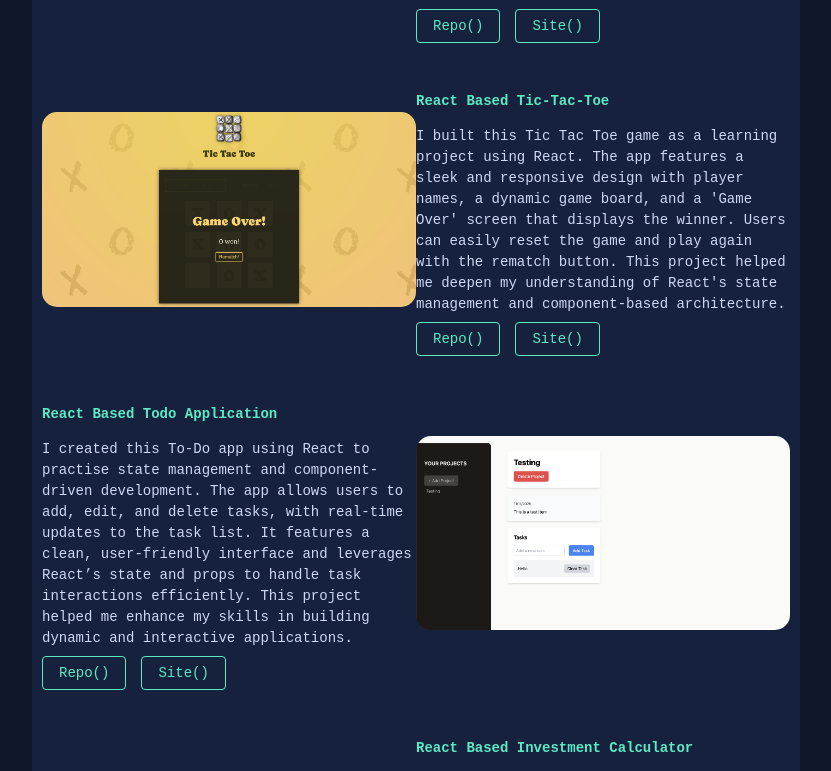
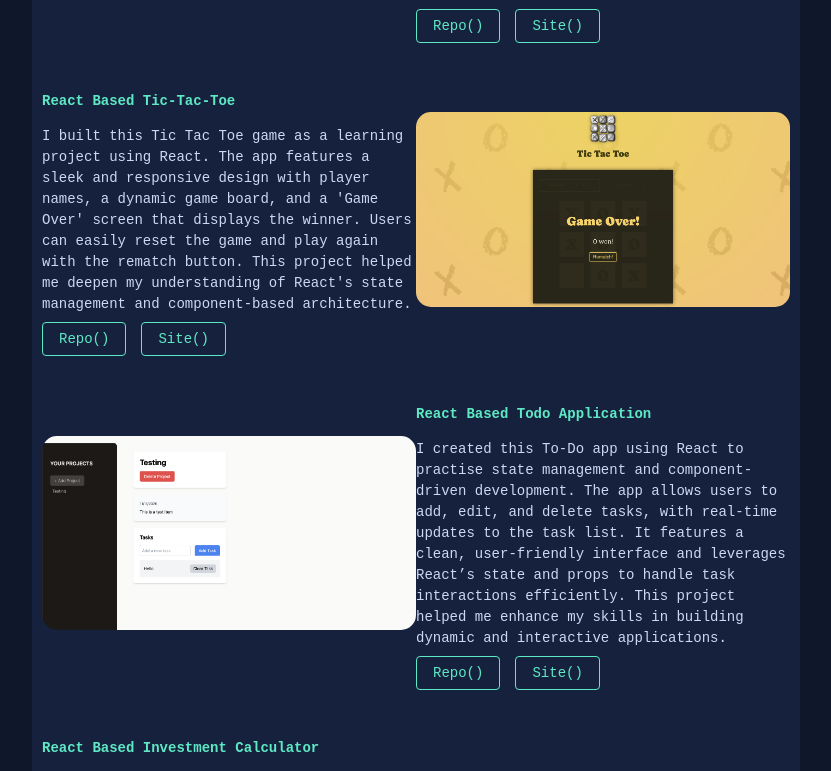
Before and after one commit to Malzacher/react-portfolio, a React (Vite) app: page / in a window 1280 px wide. Shown: the part 1769-2540 px from the top of the page, without its empty margins (224-1055 px from the left). Built offline with nearby package versions, Linux system fonts and the light colour scheme.

Commit message:
update order

```diff
--- a/components/Experience/Portfolio.jsx
+++ b/components/Experience/Portfolio.jsx
@@ -6,10 +6,10 @@ export default function Portfolio() {
     <div>
       <h2>02. Portfolio</h2>
       <Left title={"React Portfolio"} image={"/react-portfolio/React-Portfolio.png"} ghLink={"https://malzacher.github.io/react-portfolio/"} repoLink={"https://github.com/Malzacher/react-portfolio"}> I built this Tic Tac Toe game as a learning project using React. The app features a sleek and responsive design with player names, a dynamic game board, and a 'Game Over' screen that displays the winner. Users can easily reset the game and play again with the rematch button. This project helped me deepen my understanding of React's state management and component-based architecture. </Left>
-      <Left title={"React Based Tic-Tac-Toe"} image={"/react-portfolio/Tic-Tac-Toe.png"} ghLink={"#"} repoLink={"https://github.com/Malzacher/Tic-Tac-Toe"}> I built this Tic Tac Toe game as a learning project using React. The app features a sleek and responsive design with player names, a dynamic game board, and a 'Game Over' screen that displays the winner. Users can easily reset the game and play again with the rematch button. This project helped me deepen my understanding of React's state management and component-based architecture. </Left>
-      <Right title={"React Based Todo Application"} image={"/react-portfolio/Todo-Application.png"} ghLink={"#"} repoLink={"https://github.com/Malzacher/Tic-Tac-Toe"}> I created this To-Do app using React to practise state management and component-driven development. The app allows users to add, edit, and delete tasks, with real-time updates to the task list. It features a clean, user-friendly interface and leverages React’s state and props to handle task interactions efficiently. This project helped me enhance my skills in building dynamic and interactive applications.</Right>
-      <Left title={"React Based Investment Calculator"} image={"/react-portfolio/Investment-Calculator.png"} ghLink={"#"} repoLink={"https://github.com/Malzacher/React-Investment-Calculator-Project"}> I developed this Investment Calculator using React to help users estimate the growth of their investments over time. The app allows users to input details such as initial investment, annual contributions, expected return rate, and investment duration. It dynamically calculates and displays the yearly breakdown of investment value, interest earned, and total invested capital in an easy-to-read table. This project enhanced my skills in managing user inputs, performing real-time calculations, and rendering data dynamically in React. </Left>
-      <Right title={"Javascript True or False Game"} image={"/react-portfolio/True-Or-False.png"} ghLink={"https://malzacher.github.io/true-or-false/"} repoLink={"https://github.com/Malzacher/true-or-false"}> I created this To-Do app using React to practise state management and component-driven development. The app allows users to add, edit, and delete tasks, with real-time updates to the task list. It features a clean, user-friendly interface and leverages React’s state and props to handle task interactions efficiently. This project helped me enhance my skills in building dynamic and interactive applications.</Right>
+      <Right title={"React Based Tic-Tac-Toe"} image={"/react-portfolio/Tic-Tac-Toe.png"} ghLink={"#"} repoLink={"https://github.com/Malzacher/Tic-Tac-Toe"}> I built this Tic Tac Toe game as a learning project using React. The app features a sleek and responsive design with player names, a dynamic game board, and a 'Game Over' screen that displays the winner. Users can easily reset the game and play again with the rematch button. This project helped me deepen my understanding of React's state management and component-based architecture. </Right>
+      <Left title={"React Based Todo Application"} image={"/react-portfolio/Todo-Application.png"} ghLink={"#"} repoLink={"https://github.com/Malzacher/Tic-Tac-Toe"}> I created this To-Do app using React to practise state management and component-driven development. The app allows users to add, edit, and delete tasks, with real-time updates to the task list. It features a clean, user-friendly interface and leverages React’s state and props to handle task interactions efficiently. This project helped me enhance my skills in building dynamic and interactive applications.</Left>
+      <Right title={"React Based Investment Calculator"} image={"/react-portfolio/Investment-Calculator.png"} ghLink={"#"} repoLink={"https://github.com/Malzacher/React-Investment-Calculator-Project"}> I developed this Investment Calculator using React to help users estimate the growth of their investments over time. The app allows users to input details such as initial investment, annual contributions, expected return rate, and investment duration. It dynamically calculates and displays the yearly breakdown of investment value, interest earned, and total invested capital in an easy-to-read table. This project enhanced my skills in managing user inputs, performing real-time calculations, and rendering data dynamically in React. </Right>
+      <Left title={"Javascript True or False Game"} image={"/react-portfolio/True-Or-False.png"} ghLink={"https://malzacher.github.io/true-or-false/"} repoLink={"https://github.com/Malzacher/true-or-false"}> I created this To-Do app using React to practise state management and component-driven development. The app allows users to add, edit, and delete tasks, with real-time updates to the task list. It features a clean, user-friendly interface and leverages React’s state and props to handle task interactions efficiently. This project helped me enhance my skills in building dynamic and interactive applications.</Left>
     </div>
   );
 }
```
